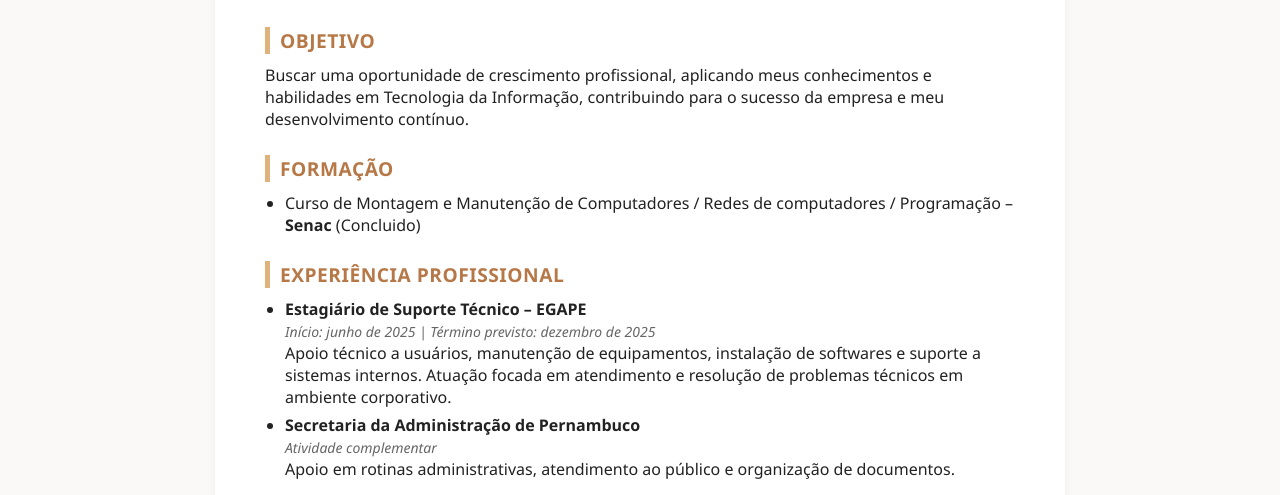
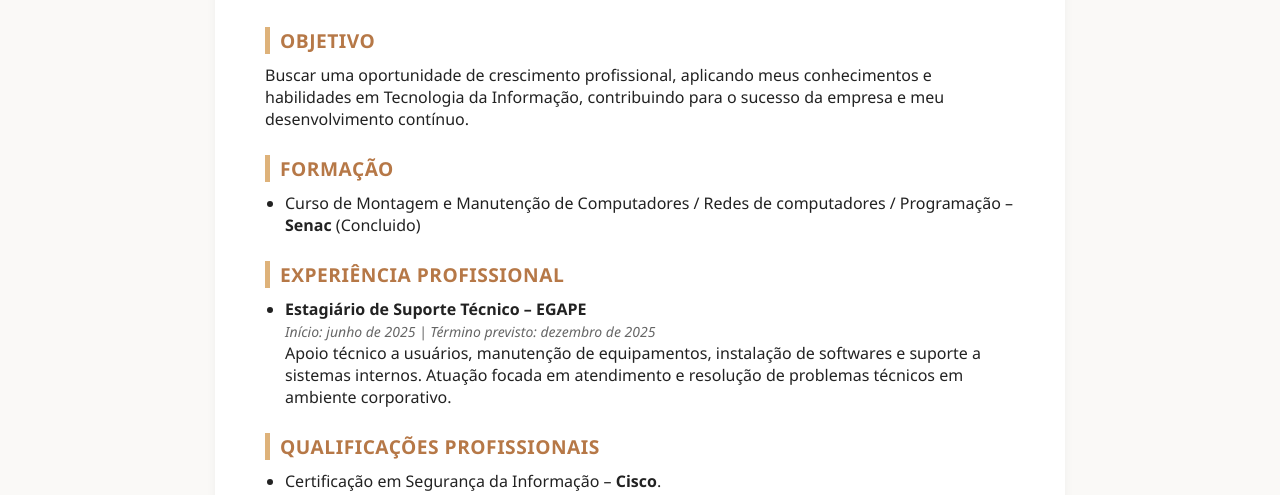
Before and after one commit to kassio8/Curriculo-Kassio-Lima-De-Oliveira, a plain HTML site: page index.html in a window 1280 px wide. Shown: the part 231-726 px from the top of the page. Drawn offline with Linux system fonts and the light colour scheme.

Commit message:
Update index.html

```diff
--- a/index.html
+++ b/index.html
@@ -40,11 +40,7 @@
           Apoio técnico a usuários, manutenção de equipamentos, instalação de softwares e suporte a sistemas internos.
           Atuação focada em atendimento e resolução de problemas técnicos em ambiente corporativo.
         </li>
-        <li>
-          <strong>Secretaria da Administração de Pernambuco</strong> <br>
-          <span class="sub">Atividade complementar</span><br>
-          Apoio em rotinas administrativas, atendimento ao público e organização de documentos.
-        </li>
+
       </ul>
     </section>
 
```
